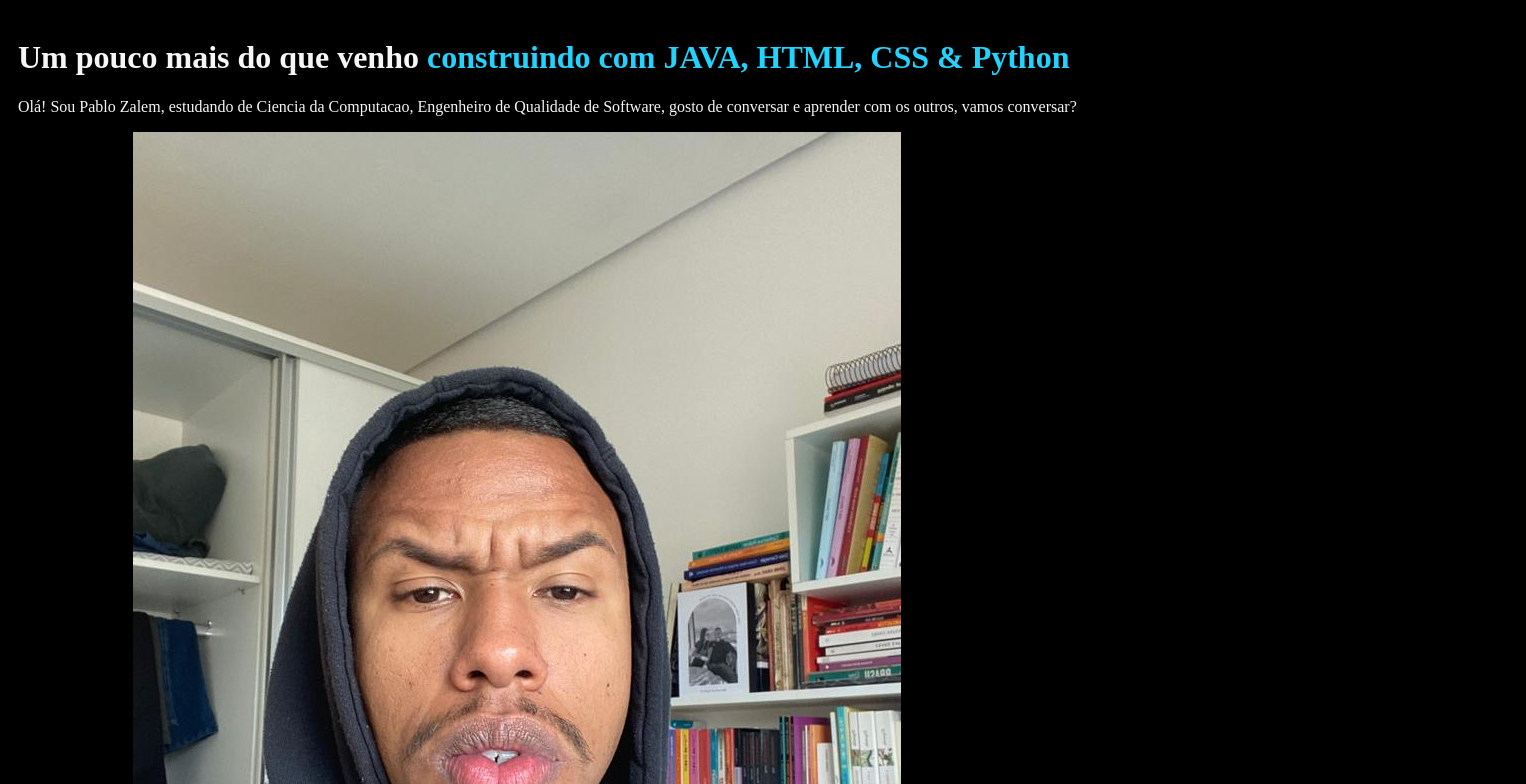
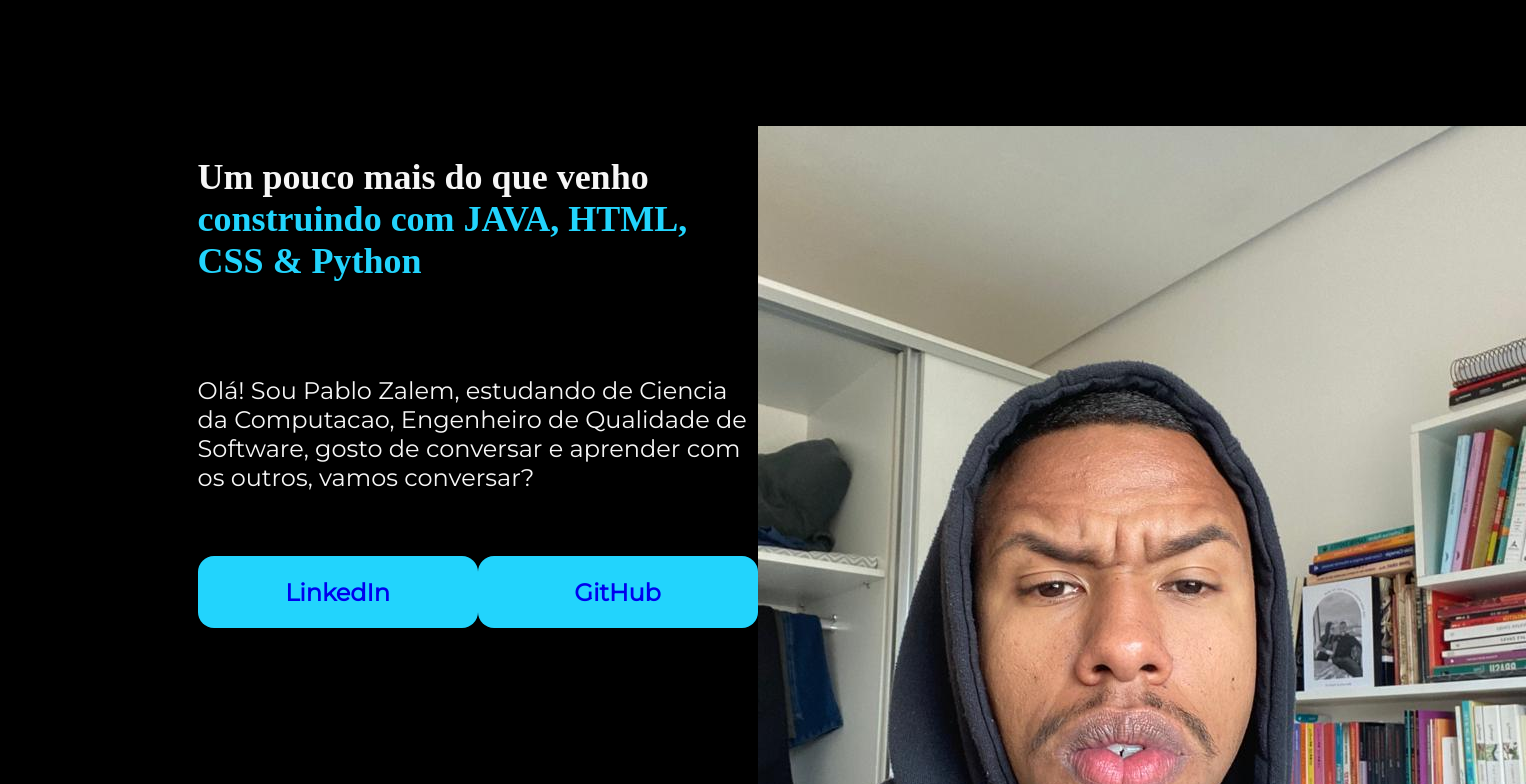
Before and after one commit to PabloZalem/ConstrucaoDePortifolioEmHTML, a plain HTML site: page NovoPotifolioDeEstudo.html in a window 1280 px wide. Shown: the top 784 px of the page, 1526 px wide, since content can reach past the window. Drawn offline with Linux system fonts and the light colour scheme.

Commit message:
HTML e CSS: Classes, posicionamento e Flexbox

```diff
--- a/NovoPotifolioDeEstudo.html
+++ b/NovoPotifolioDeEstudo.html
@@ -6,15 +6,24 @@
     <link rel="stylesheet" href="style.css">
 </head>
 <body>
-        <header></header>
-        <main>
-            <h1>Um pouco mais do que venho <strong>construindo com JAVA, HTML, CSS & Python</strong></h1>
-            <p>Olá! Sou Pablo Zalem, estudando de Ciencia da Computacao, Engenheiro de Qualidade de Software,
-                gosto de conversar e aprender com os outros, vamos conversar?</p>
-            <a href="https://www.linkedin.com/in/pablo-zalem-vila%C3%A7a-8620b0138/">LinkedIn</a>
-            <a href="https://github.com/PabloZalem">GitHub</a>
-            <img src="imagemPortifolio.jpeg">
-        </main>
-        <footer></footer>
+<header></header>
+<main class="apresentacao">
+    <section class="apresentacao__conteudo">
+        <h1 class="apresentacao__conteudo__titulo">Um pouco mais do que venho <strong class="titulo-destaque">construindo
+            com JAVA, HTML, CSS & Python</strong>
+        </h1>
+        <p class="apresentacao__conteudo__paragrafo">Olá! Sou Pablo Zalem, estudando de Ciencia da Computacao,
+            Engenheiro de Qualidade de Software,
+            gosto de conversar e aprender com os outros, vamos conversar?</p>
+        <div class="apresentacao__conteudo__botoes">
+            <a class="apresentacao__link__botoes" href="https://www.linkedin.com/in/pablo-zalem-vila%C3%A7a-8620b0138/">LinkedIn</a>
+            <a class="apresentacao__link__botoes" href="https://github.com/PabloZalem">GitHub</a>
+        </div>
+    </section>
+    <section class="apresentacao__imagem">
+        <img src="imagemPortifolio.jpeg">
+    </section>
+</main>
+<footer></footer>
 </body>
 </html>
--- a/style.css
+++ b/style.css
@@ -1,10 +1,65 @@
+@import url('https://fonts.googleapis.com/css2?family=Krona+One&family=Montserrat&display=swap');
+
+*{
+    margin-right: 100;
+    padding: 50;
+}
+
 body{
-    border: 1pix solid #22D4FD;
-    padding: 10px;
+    height: 100vh;
     background-color: black;
     color: #F6F6F6;
+    box-sizing: border-box;
 }
 
-strong{
+.titulo-destaque{
     color: #22D4FD;
 }
+
+.apresentacao{
+    margin: 10% 15%;
+    display: flex;
+    align-itens: center;
+    justify-content: space-between;
+}
+
+.apresentacao__conteudo{
+        width: 615px;
+        display: flex;
+        flex-direction: column;
+        gap:40px;
+}
+
+.apresentacao__conteudo__titulo{
+     font-size: 36px;
+     font-family: 'Krona One', sans-serif";
+}
+
+.apresentacao__conteudo__paragrafo{
+     font-size: 24px;
+     font-family: 'Montserrat', sans-serif;
+}
+
+.apresentacao__imagem{
+    width: 612px;
+    height: 482px;
+     gap:40px;
+}
+
+.apresentacao__conteudo__botoes{
+        display: flex;
+        justify-content: space-between;
+}
+
+.apresentacao__link__botoes{
+        background-color: #22D4FD;
+        width: 280px;
+        text-align: center;
+        border-radius:16px;
+        font-size:24px;
+        font-weight:600;
+        padding: 21.5px 0;
+        text-decoration: none;
+        color: ##000000;
+        font-family: 'Montserrat', sans-serif;
+}
```
